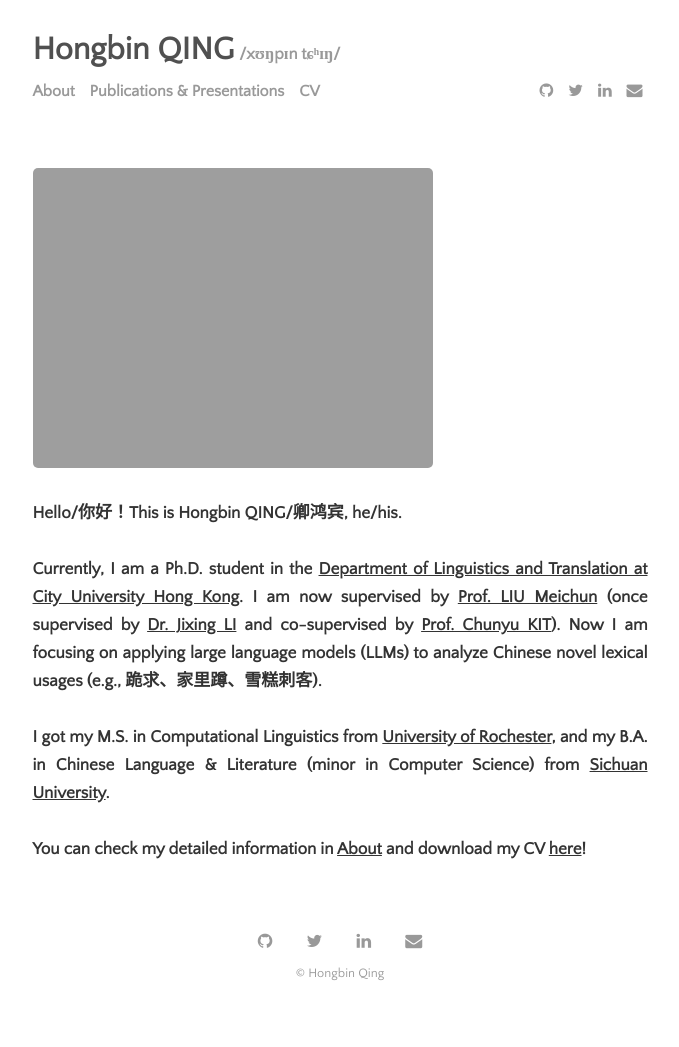
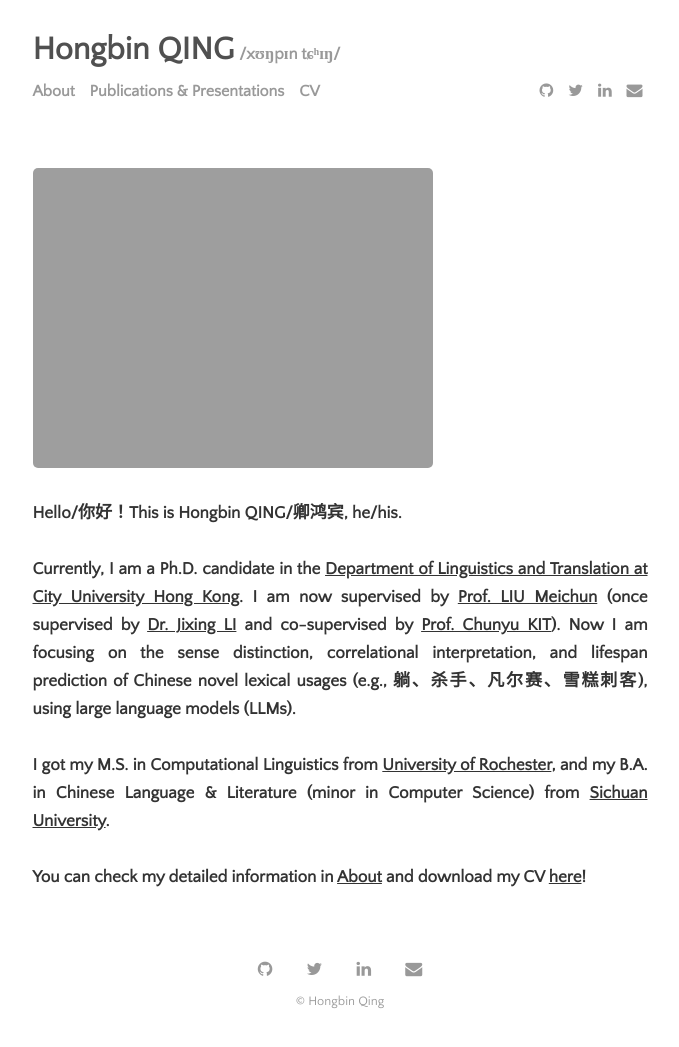
Before and after one commit to hongbinqing/hongbinqing.github.io, a Jekyll site: the page built from index.html, in a window 1280 px wide. Shown: the whole page, without its empty margins (300-979 px from the left). Built offline with Jekyll 4.4.1, drawn with Linux system fonts in a browser that asks for light colours; the list of posts is cut into pages by our own code; before the commit the page ends 1019 px from its top, so only the background shows below that.

Commit message:
Update index.html

```diff
--- a/index.html
+++ b/index.html
@@ -13,7 +13,7 @@ title: Home
   <h4>
   Hello/你好！This is Hongbin QING/卿鸿宾, he/his. <br><br>
 
-  Currently, I am a Ph.D. student in the <a href="https://lt.cityu.edu.hk/">Department of Linguistics and Translation at City University Hong Kong</a>. I am now supervised by <a href="https://scholars.cityu.edu.hk/en/persons/meichun-liu(1fc8996c-9579-4078-a24e-6aab99bcf27c).html">Prof. LIU Meichun</a> (once supervised by <a href="https://scholars.cityu.edu.hk/en/person/jixingli">Dr. Jixing LI</a> and co-supervised by <a href="https://scholars.cityu.edu.hk/en/person/ctckit">Prof. Chunyu KIT</a>). Now I am focusing on applying large language models (LLMs) to analyze Chinese novel lexical usages (e.g., 跪求、家里蹲、雪糕刺客).<br><br>
+  Currently, I am a Ph.D. candidate in the <a href="https://lt.cityu.edu.hk/">Department of Linguistics and Translation at City University Hong Kong</a>. I am now supervised by <a href="https://scholars.cityu.edu.hk/en/persons/meichun-liu(1fc8996c-9579-4078-a24e-6aab99bcf27c).html">Prof. LIU Meichun</a> (once supervised by <a href="https://scholars.cityu.edu.hk/en/person/jixingli">Dr. Jixing LI</a> and co-supervised by <a href="https://scholars.cityu.edu.hk/en/person/ctckit">Prof. Chunyu KIT</a>). Now I am focusing on the sense distinction, correlational interpretation, and lifespan prediction of Chinese novel lexical usages (e.g., 躺、杀手、凡尔赛、雪糕刺客), using large language models (LLMs).<br><br>
   I got my M.S. in Computational Linguistics from <a href="https://www.sas.rochester.edu/lin/">University of Rochester</a>, and my B.A. in Chinese Language & Literature (minor in Computer Science) from <a href="https://en.scu.edu.cn/">Sichuan University</a>.<br><br>
   You can check my detailed information in <a href="https://hongbinqing.github.io/about.html">About</a> and download my CV <a href="CV.pdf">here</a>! <br>
   </h4>
```
